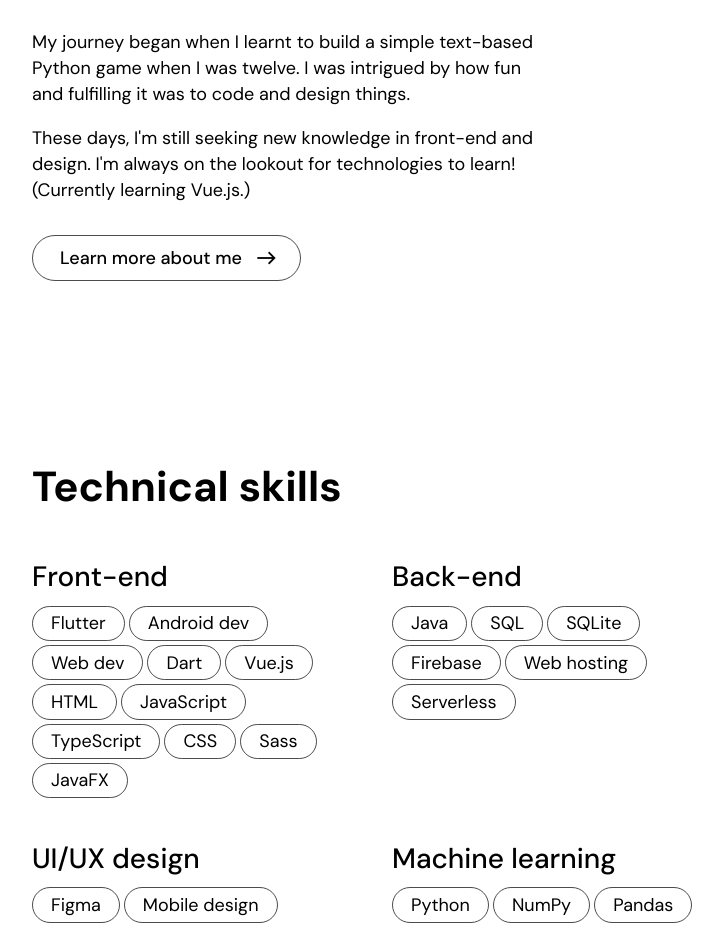
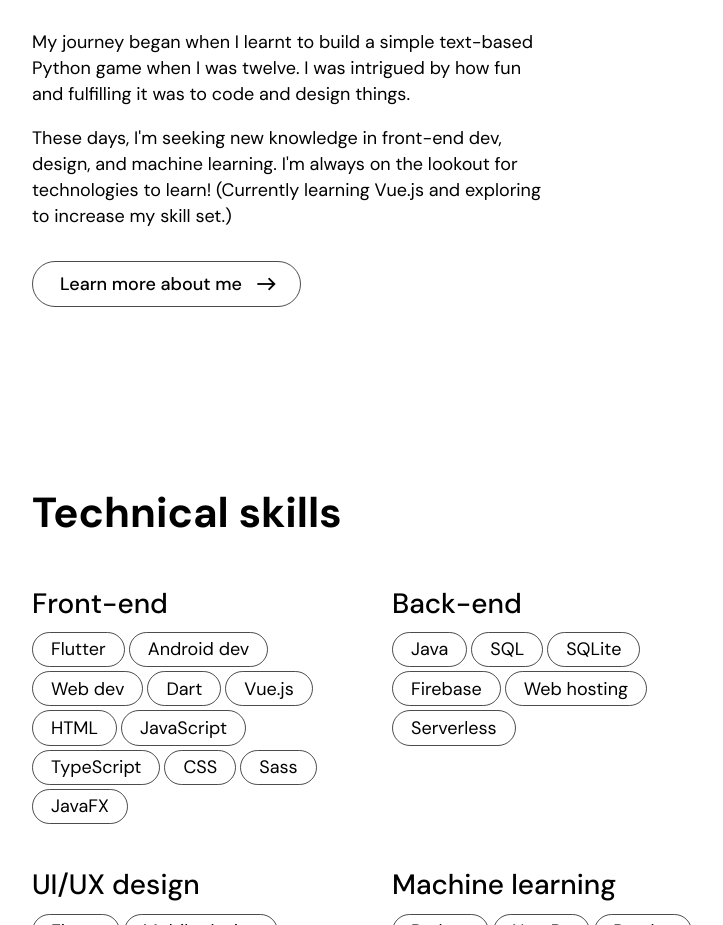
Before and after one commit to cervonwong/portfolio, a Vue app: page / in a window 1280 px wide. Shown: the part 1043-1968 px from the top of the page, without its empty margins (256-979 px from the left). Built offline with nearby package versions, Linux system fonts and the light colour scheme.

Commit message:
Update body text in brief about section on home page to show I am exploring not just front-end and design

```diff
--- a/src/views/Home.vue
+++ b/src/views/Home.vue
@@ -28,9 +28,9 @@
           was to code and design things.
         </p>
         <p>
-          These days, I'm still seeking new knowledge in front-end and design.
-          I'm always on the lookout for technologies to learn! (Currently
-          learning Vue.js.)
+          These days, I'm seeking new knowledge in front-end dev, design, and
+          machine learning. I'm always on the lookout for technologies to learn!
+          (Currently learning Vue.js and exploring to increase my skill set.)
         </p>
         <router-link :to="{ name: 'About me' }" class="about-me-link">
           Learn more about me
```
